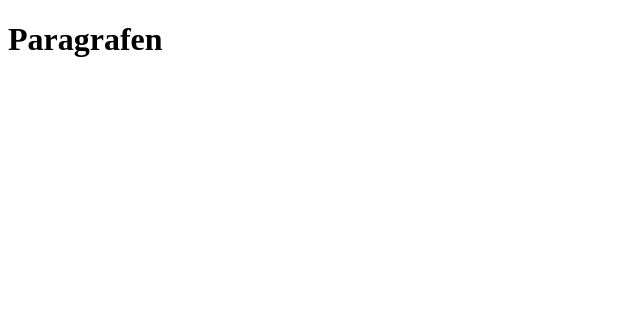
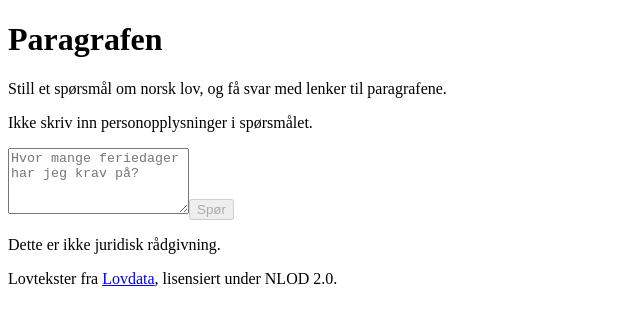
Before and after one commit to paragrafen/paragrafen, a Next.js app in the folder web/: page / in a window 1280 px wide. Shown: the top 324 px of the page, without its empty margins (0-640 px from the left). Built offline with nearby package versions, Linux system fonts and the light colour scheme.

Commit message:
feat: create frontend skeleton

```diff
--- /dev/null
+++ b/web/src/app/api/[...path]/route.ts
@@ -0,0 +1,44 @@
+const API_URL = process.env.API_URL;
+const USE_MOCK = !API_URL && process.env.NODE_ENV !== "production";
+
+export async function POST(
+  req: Request,
+  { params }: RouteContext<"/api/[...path]">,
+) {
+  const { path } = await params;
+
+  if (USE_MOCK) {
+    return Response.json({
+      request_id: "mock",
+      conversation_id: "mock",
+      status: "answered",
+      answer: "Dette er et mock-svar. [1]",
+      sources: [
+        {
+          chunk_id: "LOV-2005-06-17-62:§15-6",
+          law: "Arbeidsmiljøloven",
+          section: "§ 15-6",
+          url: "https://lovdata.no/",
+        },
+      ],
+    });
+  }
+
+  if (!API_URL) {
+    return Response.json(
+      { error: { code: "internal_error", message: "API_URL is not set" } },
+      { status: 500 },
+    );
+  }
+
+  const res = await fetch(`${API_URL}/${path.join("/")}`, {
+    method: "POST",
+    headers: { "content-type": "application/json" },
+    body: await req.text(),
+  });
+
+  return new Response(res.body, {
+    status: res.status,
+    headers: { "content-type": "application/json" },
+  });
+}
--- a/web/src/app/page.tsx
+++ b/web/src/app/page.tsx
@@ -1,7 +1,91 @@
+"use client";
+
+import { SubmitEvent, useState } from "react";
+import type { AskResponse } from "@/types";
+
+const MAX_LENGTH = 500;
+
+function Answer({ data }: { data: AskResponse }) {
+  if (data.status === "not_found")
+    return <p>Fant ikke noe svar i lovteksten.</p>;
+  if (data.status === "out_of_scope")
+    return <p>Spørsmålet ligger utenfor det jeg kan svare på.</p>;
+
+  const parts = data.answer.split(/(\[\d+\])/);
+  return (
+    <p>
+      {parts.map((part, i) => {
+        const match = part.match(/^\[(\d+)\]$/);
+        const source = match && data.sources[Number(match[1]) - 1];
+        return source ? (
+          <a key={i} href={source.url} target="_blank" rel="noreferrer">
+            {part}
+          </a>
+        ) : (
+          part
+        );
+      })}
+    </p>
+  );
+}
+
 export default function Home() {
+  const [question, setQuestion] = useState("");
+  const [loading, setLoading] = useState(false);
+  const [error, setError] = useState<string | null>(null);
+  const [data, setData] = useState<AskResponse | null>(null);
+
+  async function submit(e: SubmitEvent) {
+    e.preventDefault();
+    setLoading(true);
+    setError(null);
+    setData(null);
+    try {
+      const res = await fetch("/api/ask", {
+        method: "POST",
+        headers: { "content-type": "application/json" },
+        body: JSON.stringify({ question }),
+      });
+      if (!res.ok) throw new Error();
+      setData(await res.json());
+    } catch {
+      setError("Noe gikk galt. Prøv igjen.");
+    } finally {
+      setLoading(false);
+    }
+  }
+
   return (
     <main>
       <h1>Paragrafen</h1>
+      <p>
+        Still et spørsmål om norsk lov, og få svar med lenker til paragrafene.
+      </p>
+      <p>Ikke skriv inn personopplysninger i spørsmålet.</p>
+
+      <form onSubmit={submit}>
+        <textarea
+          value={question}
+          onChange={(e) => setQuestion(e.target.value)}
+          maxLength={MAX_LENGTH}
+          rows={4}
+          placeholder="Hvor mange feriedager har jeg krav på?"
+        />
+        <button disabled={loading || !question.trim()}>
+          {loading ? "Søker..." : "Spør"}
+        </button>
+      </form>
+
+      {error && <p role="alert">{error}</p>}
+      {data && <Answer data={data} />}
+
+      <footer>
+        <p>Dette er ikke juridisk rådgivning.</p>
+        <p>
+          Lovtekster fra <a href="https://lovdata.no">Lovdata</a>, lisensiert
+          under NLOD 2.0.
+        </p>
+      </footer>
     </main>
   );
 }
--- /dev/null
+++ b/web/src/types.ts
@@ -0,0 +1,23 @@
+export type AnswerStatus = "answered" | "not_found" | "out_of_scope";
+
+// These types are temporary until we have developed backend more
+export interface AskRequest {
+  question: string;
+  conversation_id?: string;
+}
+
+// Refers to the legal source
+export interface Source {
+  chunk_id: string;
+  law: string;
+  section: string;
+  url: string;
+}
+
+export interface AskResponse {
+  request_id: string;
+  conversation_id: string;
+  status: AnswerStatus;
+  answer: string;
+  sources: Source[];
+}
```
